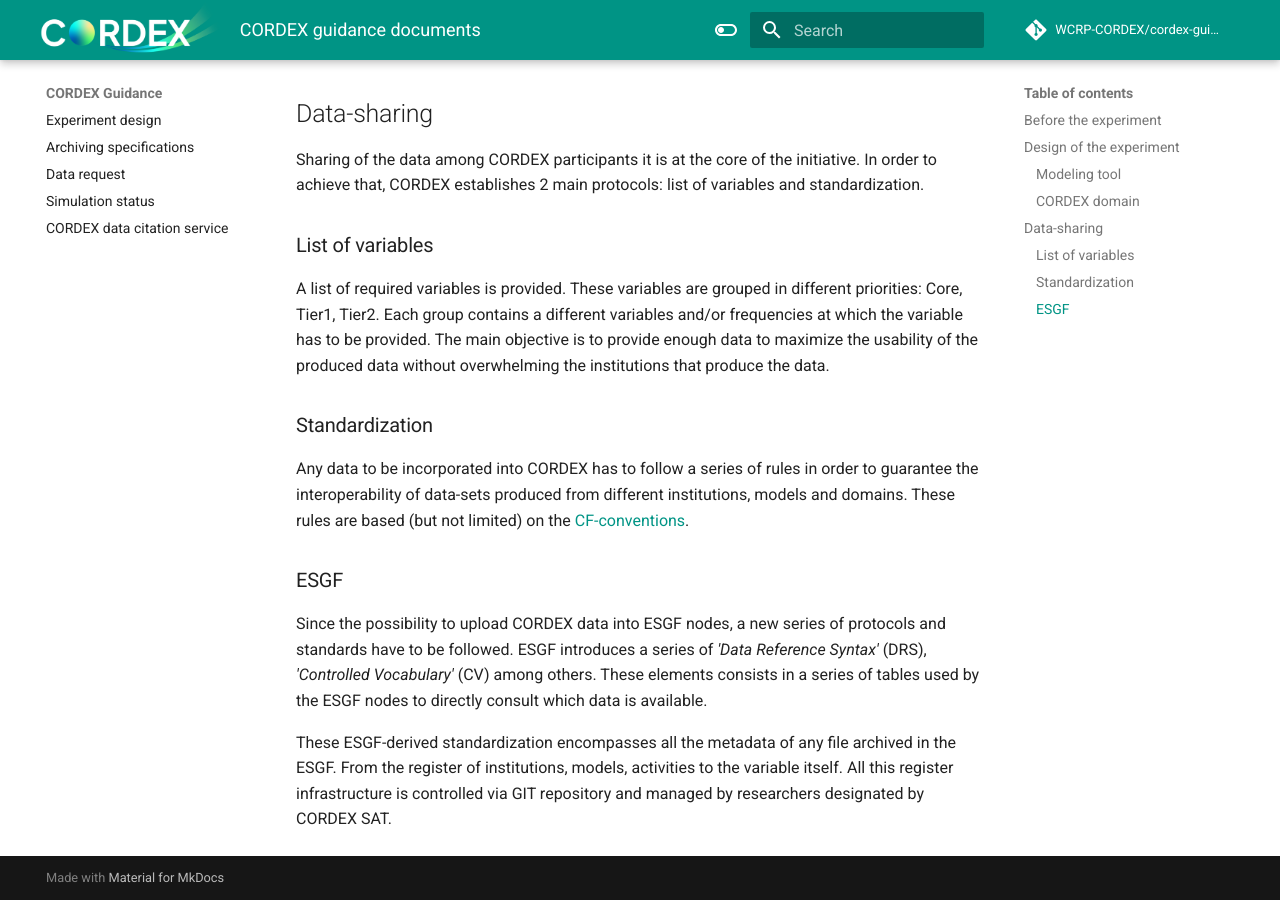
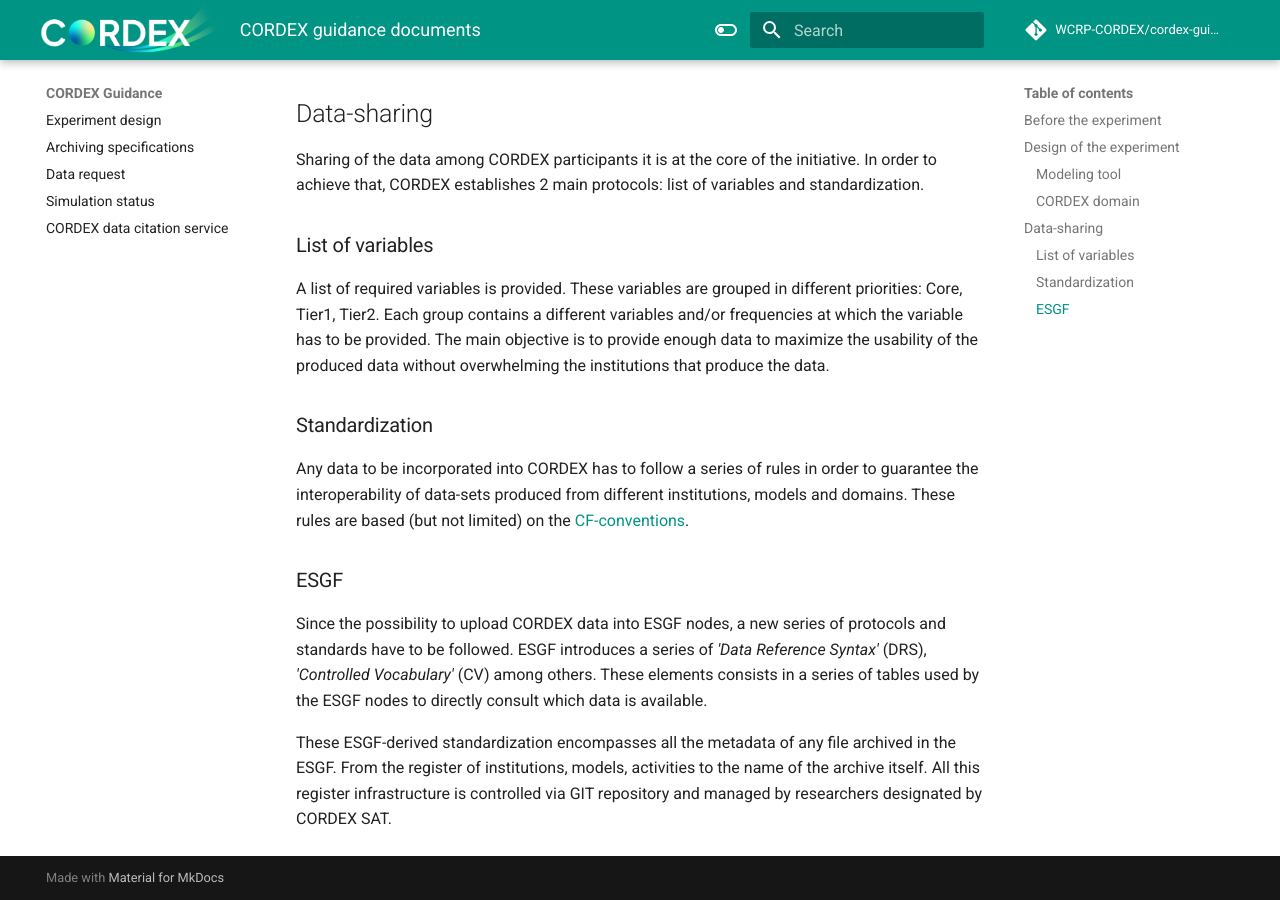
Before and after one commit to WCRP-CORDEX/cordex-guidance, an MkDocs documentation site: the page built from docs/index.md, in a window 1280 px wide and 900 px high, scrolled down 1923 px. Built offline with MkDocs 1.6.1 and Material for MkDocs 9.7.7, drawn with Linux system fonts in a browser that asks for light colours; comment, search, counter and statistics services are not loaded; the version menu is left out.

Commit message:
Changing to file name to make it more clear

```diff
--- a/docs/index.md
+++ b/docs/index.md
@@ -58,4 +58,4 @@ Any data to be incorporated into CORDEX has to follow a series of rules in order
 ### ESGF
 Since the possibility to upload CORDEX data into ESGF nodes, a new series of protocols and standards have to be followed. ESGF introduces a series of _'Data Reference Syntax'_ (DRS), _'Controlled Vocabulary'_ (CV) among others. These elements consists in a series of tables used by the ESGF nodes to directly consult which data is available.
 
-These ESGF-derived standardization encompasses all the metadata of any file archived in the ESGF. From the register of institutions, models, activities to the variable itself. All this register infrastructure is controlled via GIT repository and managed by researchers designated by CORDEX SAT.
+These ESGF-derived standardization encompasses all the metadata of any file archived in the ESGF. From the register of institutions, models, activities to the name of the archive itself. All this register infrastructure is controlled via GIT repository and managed by researchers designated by CORDEX SAT.
```
